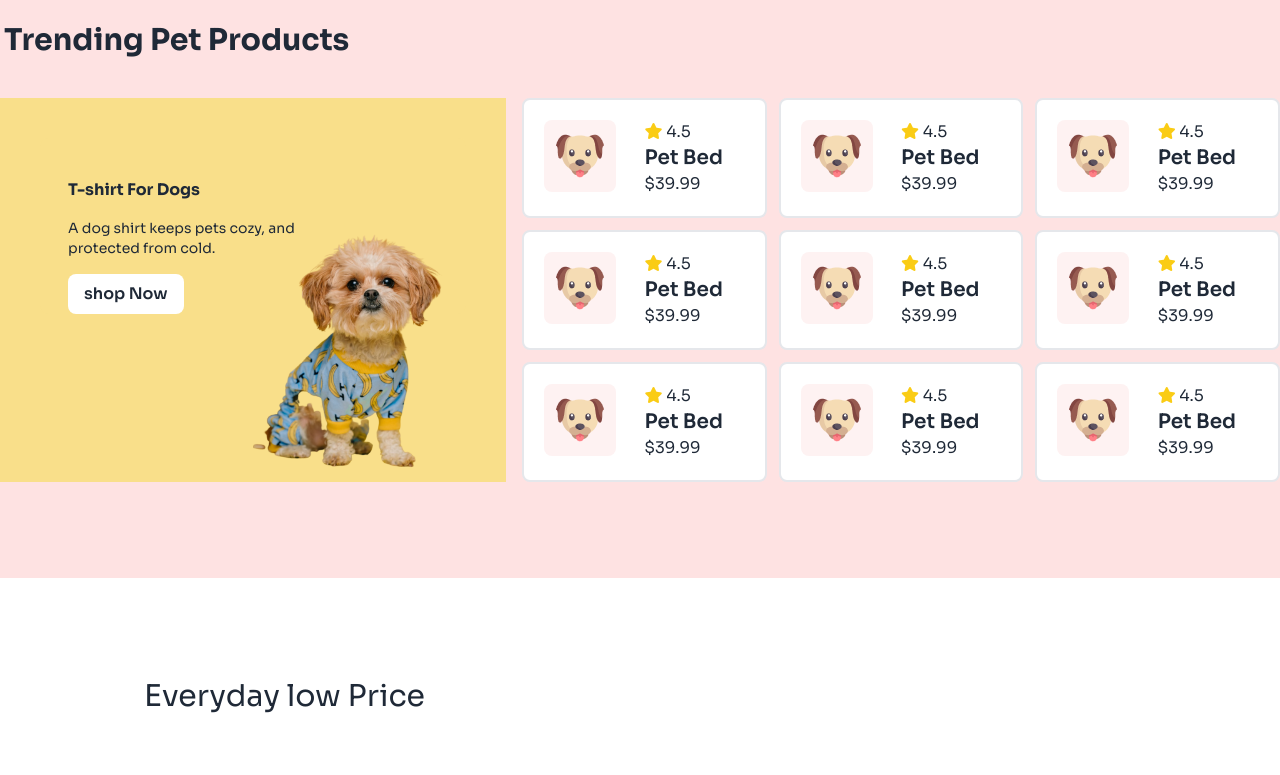
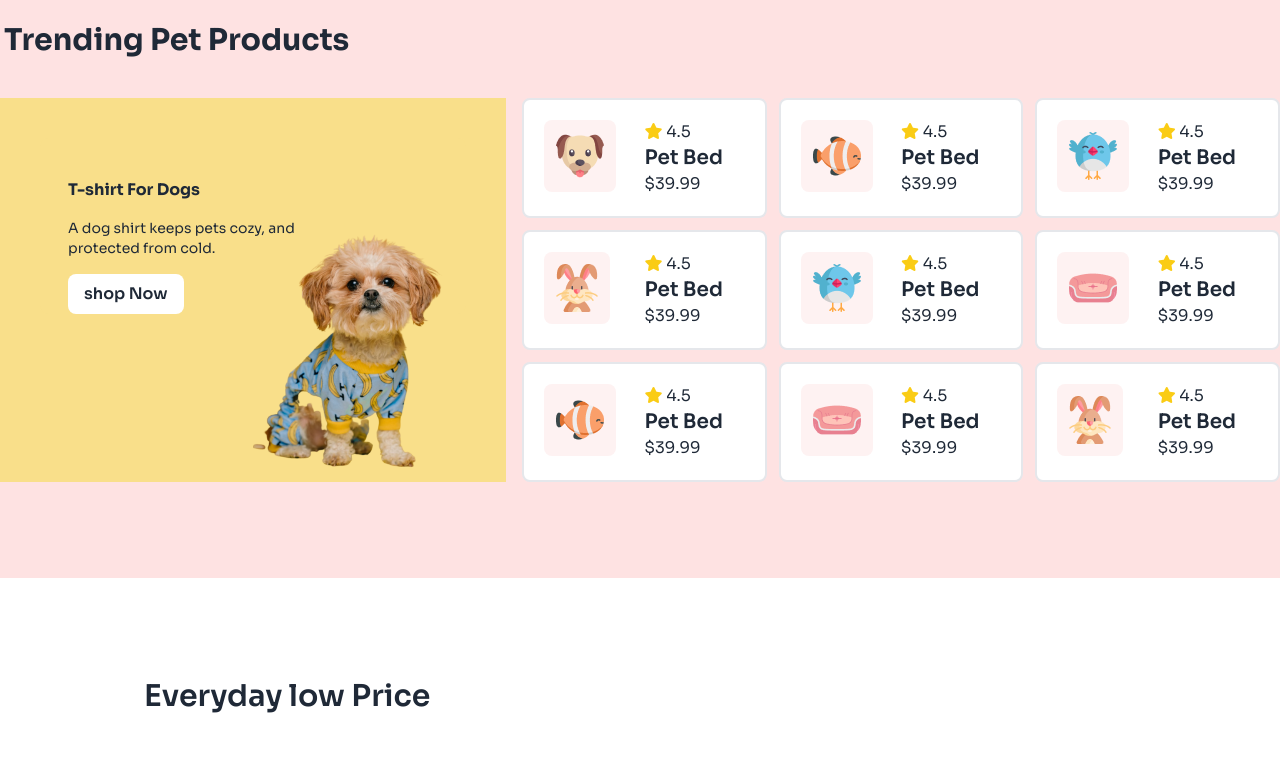
Before and after one commit to mdrasel97/pet-havens, a plain HTML site: page index.html in a window 1280 px wide. Shown: the part 1320-2095 px from the top of the page. Drawn offline with nearby package versions, Linux system fonts and the light colour scheme; a web font is replaced by a local one.

Commit message:
low price section customize

```diff
--- a/index.html
+++ b/index.html
@@ -221,7 +221,7 @@
                  <!-- text content  -->
                   <div>
                     <p> <i class="fa-solid fa-star text-yellow-400"> </i>  4.5</p>
-                    <h2 class="font-semibold text-xl">Pet Bed</h2>
+                    <h2 class="font-semibold text-lg md:text-xl">Pet Bed</h2>
                     <p>$39.99</p>
                   </div>
                </div>
@@ -232,7 +232,7 @@
                <div class="grid grid-cols-2">
                 <!-- img content -->
                  <div>
-                  <img src="./c1-assets/dog-cartoon.png" alt="" class="bg-red-50 p-3 rounded-lg">
+                  <img src="./c1-assets/fish-cartoon.png" alt="" class="bg-red-50 p-3 rounded-lg">
                  </div>
                  <!-- text content  -->
                   <div>
@@ -248,7 +248,7 @@
                <div class="grid grid-cols-2">
                 <!-- img content -->
                  <div>
-                  <img src="./c1-assets/dog-cartoon.png" alt="" class="bg-red-50 p-3 rounded-lg">
+                  <img src="./c1-assets/bird-cartoon.png" alt="" class="bg-red-50 p-3 rounded-lg">
                  </div>
                  <!-- text content  -->
                   <div>
@@ -264,7 +264,7 @@
                <div class="grid grid-cols-2">
                 <!-- img content -->
                  <div>
-                  <img src="./c1-assets/dog-cartoon.png" alt="" class="bg-red-50 p-3 rounded-lg">
+                  <img src="./c1-assets/rabbit-cartoon.png" alt="" class="bg-red-50 p-3 rounded-lg">
                  </div>
                  <!-- text content  -->
                   <div>
@@ -280,7 +280,7 @@
                <div class="grid grid-cols-2">
                 <!-- img content -->
                  <div>
-                  <img src="./c1-assets/dog-cartoon.png" alt="" class="bg-red-50 p-3 rounded-lg">
+                  <img src="./c1-assets/bird-cartoon.png" alt="" class="bg-red-50 p-3 rounded-lg">
                  </div>
                  <!-- text content  -->
                   <div>
@@ -296,7 +296,7 @@
                <div class="grid grid-cols-2">
                 <!-- img content -->
                  <div>
-                  <img src="./c1-assets/dog-cartoon.png" alt="" class="bg-red-50 p-3 rounded-lg">
+                  <img src="./c1-assets/pet-couch.png" alt="" class="bg-red-50 p-3 rounded-lg">
                  </div>
                  <!-- text content  -->
                   <div>
@@ -312,7 +312,7 @@
                <div class="grid grid-cols-2">
                 <!-- img content -->
                  <div>
-                  <img src="./c1-assets/dog-cartoon.png" alt="" class="bg-red-50 p-3 rounded-lg">
+                  <img src="./c1-assets/fish-cartoon.png" alt="" class="bg-red-50 p-3 rounded-lg">
                  </div>
                  <!-- text content  -->
                   <div>
@@ -328,7 +328,7 @@
                <div class="grid grid-cols-2">
                 <!-- img content -->
                  <div>
-                  <img src="./c1-assets/dog-cartoon.png" alt="" class="bg-red-50 p-3 rounded-lg">
+                  <img src="./c1-assets/pet-couch.png" alt="" class="bg-red-50 p-3 rounded-lg">
                  </div>
                  <!-- text content  -->
                   <div>
@@ -344,7 +344,7 @@
                <div class="grid grid-cols-2">
                 <!-- img content -->
                  <div>
-                  <img src="./c1-assets/dog-cartoon.png" alt="" class="bg-red-50 p-3 rounded-lg">
+                  <img src="./c1-assets/rabbit-cartoon.png" alt="" class="bg-red-50 p-3 rounded-lg">
                  </div>
                  <!-- text content  -->
                   <div>
@@ -360,9 +360,9 @@
          </section>
 
          <!-- Everyday low Price -->
-         <section class="my-20">
+         <section class="my-20 pb-60 lg:pb-40">
 
-          <h2 class="text-3xl px-4 py-5  adlam  md:px-36 " >Everyday low Price</h2>
+          <h2 class="text-3xl px-4 py-5 md:px-36 font-semibold" >Everyday low Price</h2>
 
         <!-- container -->
          <div class="flex md:flex-row flex-col gap-8 md:gap-14  md:py-11 md:px-32">
```
